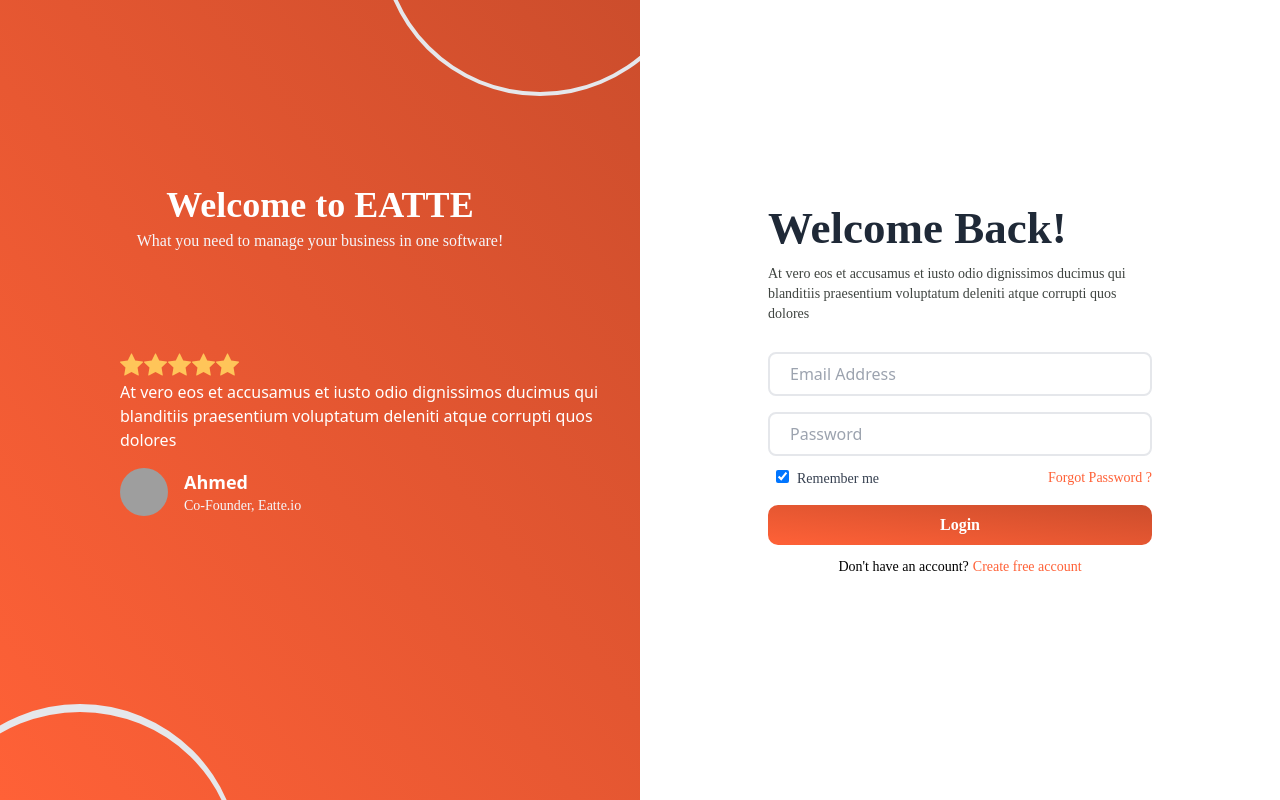
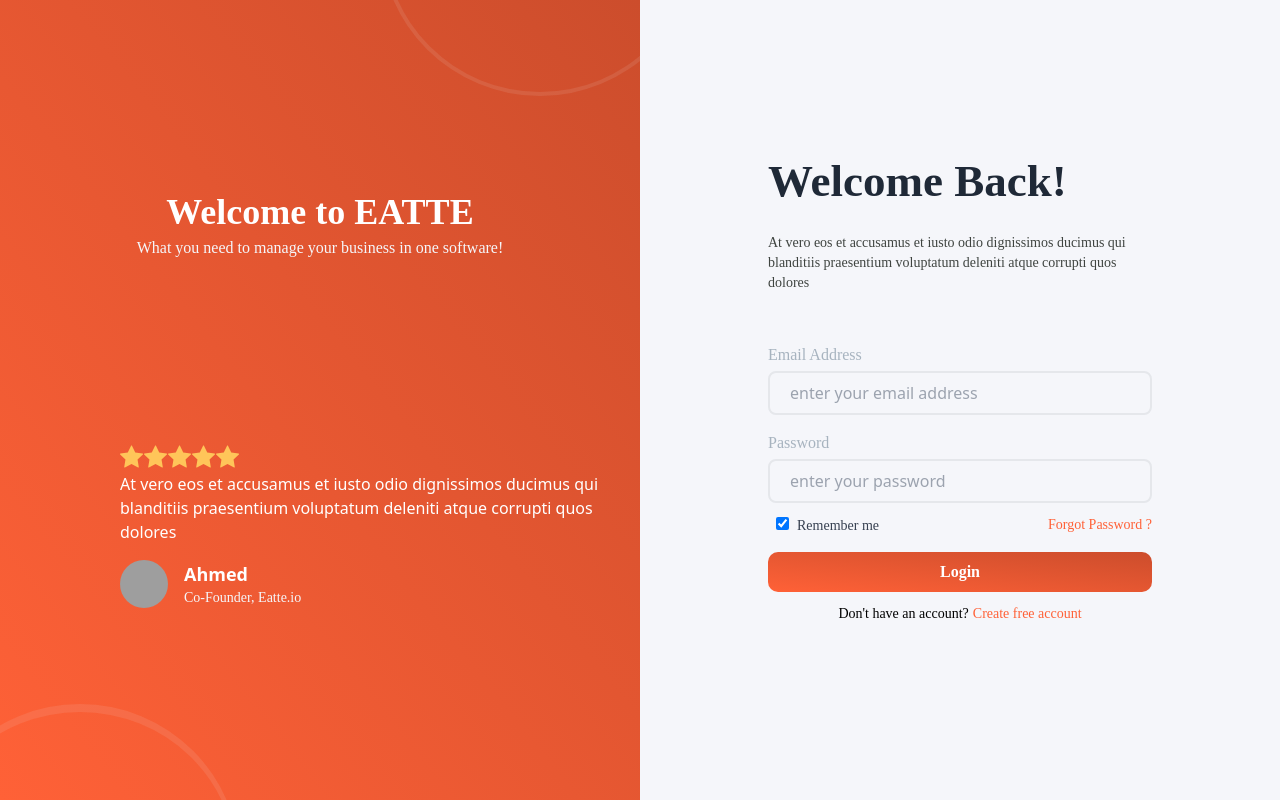
Before and after one commit to AHMAD19858/eatte_io, a Nuxt app: page /login in a window 1280 px wide. Built offline with nearby package versions, Linux system fonts and the light colour scheme; grey boxes are pictures that could not be loaded.

Commit message:
login dark mode

```diff
--- a/pages/login/index.vue
+++ b/pages/login/index.vue
@@ -1,12 +1,11 @@
 <template>
-
-<div class="h-screen md:flex">
+  <div class="h-screen md:flex ">
     <div
       class="relative overflow-hidden md:flex w-1/2 bg-gradient-to-tr from-primary-color to-[#CC4D2C] i justify-around items-center hidden">
       <div class="text-center">
         <h1 class="text-white font-bold text-4xl font-montse">Welcome to EATTE</h1>
         <p class="text-[#F5F6FA] mt-1 font-montse font-medium">What you need to manage your business in one software!</p>
-    <div class=" my-[100px] ml-[120px]">
+        <div class=" mt-[185px] ml-[120px]">
           <div class="flex ">
             <img src="../../assets/images/star.svg" alt="">
             <img src="../../assets/images/star.svg" alt="">
@@ -15,10 +14,12 @@
             <img src="../../assets/images/star.svg" alt="">
           </div>
           <div>
-      <p class="text-white mt-1 text-left">At vero eos et accusamus et iusto odio dignissimos ducimus qui blanditiis praesentium voluptatum deleniti atque corrupti quos dolores</p>
+            <p class="text-white mt-1 text-left">At vero eos et accusamus et iusto odio dignissimos ducimus qui blanditiis
+              praesentium voluptatum deleniti atque corrupti quos dolores</p>
           </div>
           <div class="flex items-center mt-4 space-x-4">
-									<img src="https://source.unsplash.com/50x50/?portrait?1" alt="" class="w-12 h-12 bg-center bg-cover rounded-full dark:bg-gray-500">
+            <img src="https://source.unsplash.com/50x50/?portrait?1" alt=""
+              class="w-12 h-12 bg-center bg-cover rounded-full dark:bg-gray-500">
             <div>
               <p class="text-lg font-semibold text-left text-white">Ahmed</p>
               <p class="text-sm  text-[#F5F6FA] font-montse font-normal">Co-Founder, Eatte.io</p>
@@ -27,48 +28,54 @@
         </div>
 
       </div>
-		<div class="absolute -bottom-[14rem] -left-20 w-80 h-80 border-4 rounded-full border-opacity-30 border-t-8"></div>
-		<div class="absolute -top-[14rem] -right-[60px] w-80 h-80 border-4 rounded-full border-opacity-30 border-t-8"></div>
+      <div class=" opacity-10 absolute -bottom-[14rem] -left-20 w-80 h-80 border-4 rounded-full border-opacity-30 border-t-8"></div>
+      <div class="opacity-10 absolute -top-[14rem] -right-[60px] w-80 h-80 border-4 rounded-full border-opacity-30 border-t-8"></div>
 
     </div>
-	<div class="flex md:w-1/2 justify-center py-10 items-center bg-white">
-		<form class="bg-white w-[60%]">
-			<h1 class="text-gray-800  text-2xl mb-1 text-center font-montse font-semibold text-[45px] w-max">Welcome Back!</h1>
-			<p class="text-sm font-normal  mb-7 text-left mt-5 font-montse text-[#3F4440]">
+    <div class="flex md:w-1/2 justify-center py-10 items-center bg-background-color dark:bg-dark-background-color">
+      <form class=" w-[60%] bg-background-color dark:bg-dark-background-color">
+        <h1 class=" pb-4 text-gray-800  text-2xl mb-1 text-center font-montse font-semibold text-[45px] w-max dark:text-white">
+          Welcome Back!
+        </h1>
+        <p class=" mb-[50px] text-sm font-normal   text-left mt-5 font-montse text-[#3F4440] dark:text-white">
           At vero eos et accusamus et iusto odio dignissimos ducimus qui
           blanditiis praesentium voluptatum deleniti atque
           corrupti quos dolores
         </p>
 
 
-					<div class="flex items-center border-2 py-2 px-3 rounded-lg mb-4">
+        <p class=" font-montse text-[#93A3B0CC] text-base my-1">Email Address</p>
+        <div class="dark:border-solid dark:border-[#93A3B029] dark:border-2  flex items-center border-2 py-2 px-3 rounded-lg mb-4">
+          <input class=" w-full bg-transparent pl-2 outline-none border-none" type="text" name="" id="" placeholder="enter your email address" />
+        </div>
+        <p class="font-montse text-[#93A3B0CC] text-base my-1">Password</p>
+        <div class="dark:border-solid dark:border-[#93A3B029] dark:border-2 flex items-center border-2 py-2 px-3 rounded-lg">
 
-						<input class="pl-2 outline-none border-none" type="text" name="" id="" placeholder="Email Address" />
-      </div>
-						<div class="flex items-center border-2 py-2 px-3 rounded-lg">
-
-							<input class="pl-2 outline-none border-none" type="text" name="" id="" placeholder="Password" />
+          <input class=" w-full bg-transparent pl-2 outline-none border-none"
+          type="text"
+          name=""
+           id=""
+          placeholder="enter your password" />
         </div>
         <div class="flex justify-between my-3">
 
           <label class="text-sm hover:text-blue-500 cursor-pointer" for="checkboxDefault">
 
             <input type="checkbox" class="text-sm ml-2 hover:text-blue-500 cursor-pointer" for="checkboxDefault" checked>
-                <span class="ml-2 text-gray-700 font-montse">Remember me</span>
+            <span class="ml-2 text-gray-700 font-montse dark:text-white">Remember me</span>
           </label>
           <span class="text-sm ml-2 cursor-pointer text-primary-color font-normal font-montse">Forgot Password ?</span>
         </div>
-							<button type="submit" class="font-montse block w-full bg-gradient-to-tr from-primary-color to-[#CC4D2C] mt-4 py-2 rounded-[10px] text-white font-semibold mb-2">Login</button>
+        <button type="submit"
+          class="font-montse block w-full bg-gradient-to-tr from-primary-color to-[#CC4D2C] mt-4 py-2 rounded-[10px] text-white font-semibold mb-2">Login</button>
 
         <div class="flex my-3 justify-center gap-1">
-                <p class="text-sm font-montse">Don't have an account? </p>
+          <p class="text-sm font-montse dark:text-white">Don't have an account? </p>
           <p class="text-sm  cursor-pointer font-montse text-primary-color">Create free account</p>
         </div>
       </form>
     </div>
   </div>
-
-
 </template>
 
 <script setup>
@@ -78,7 +85,8 @@
 </script>
 
 <style scoped>
-body, html {
+body,
+html {
   height: 100%;
   margin: 0;
 }
```
Lines whose indentation alone changed are shown as unchanged.
